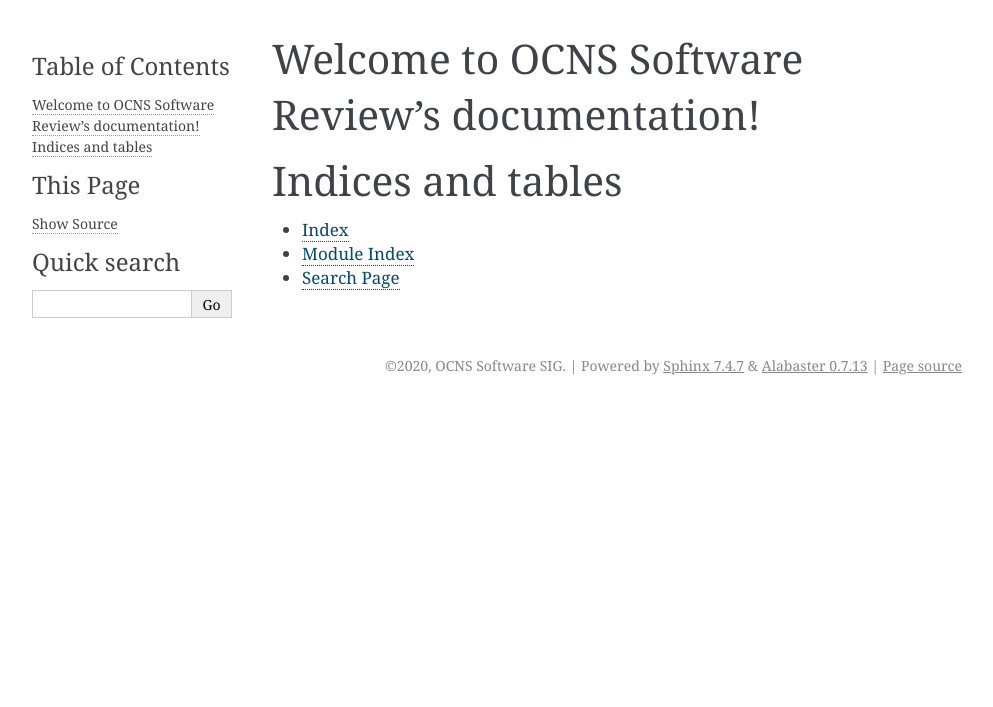
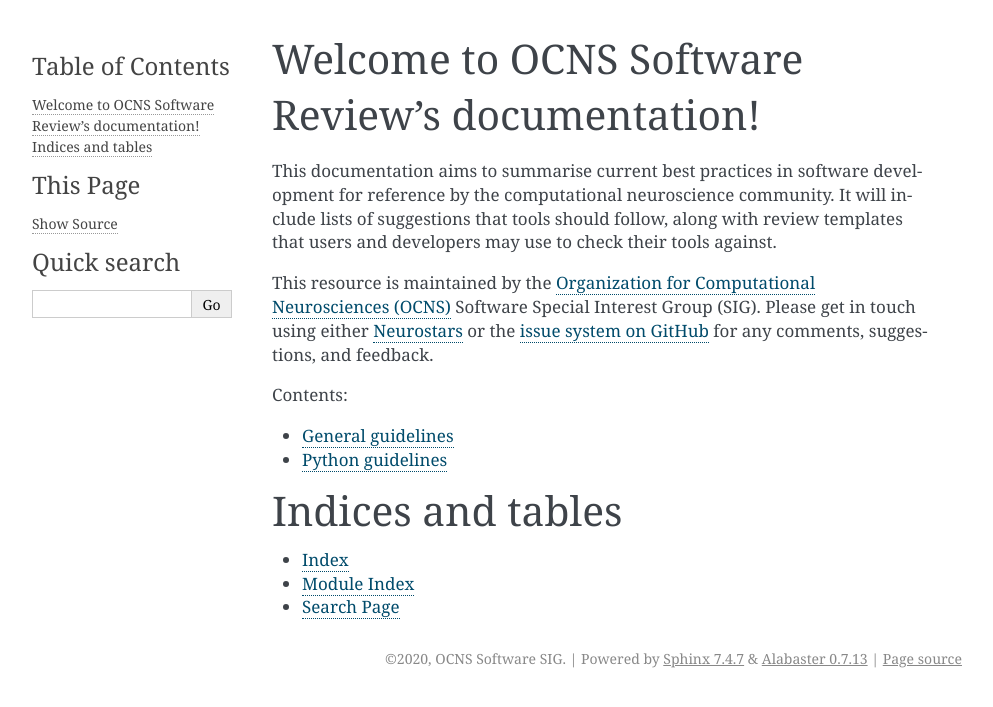
Before and after one commit to OCNS/CompNeuroCookBook, a Sphinx documentation site: the page built from source/index.rst, in a window 1280 px wide. Shown: the top 707 px of the page, without its empty margins (148-1141 px from the left). Built offline with Sphinx 7.4.7, drawn with Linux system fonts in a browser that asks for light colours.

Commit message:
Add introductory text

```diff
--- /dev/null
+++ b/source/General/index.rst
@@ -0,0 +1,2 @@
+General guidelines
+------------------
--- /dev/null
+++ b/source/Python/index.rst
@@ -0,0 +1,2 @@
+Python guidelines
+------------------
--- a/source/index.rst
+++ b/source/index.rst
@@ -6,9 +6,20 @@
 Welcome to OCNS Software Review's documentation!
 ================================================
 
+
+This documentation aims to summarise current best practices in software development for reference by the computational neuroscience community.
+It will include lists of suggestions that tools should follow, along with review templates that users and developers may use to check their tools against.
+
+This resource is maintained by the `Organization for Computational Neurosciences (OCNS) <www.cnsorg.org>`__ Software Special Interest Group (SIG).
+Please get in touch using either `Neurostars <https://neurostars.org/t/ocns-infrastructure-software-tools-sig-meet-and-greet-initial-discussions/15560?u=sanjayankur31>`__ or the `issue system on GitHub <https://github.com/OCNS/SoftwareReview/issues>`__ for any comments, suggestions, and feedback.
+
+
 .. toctree::
    :maxdepth: 2
    :caption: Contents:
+
+   ./General/index.rst
+   ./Python/index.rst
 
 
 
```
